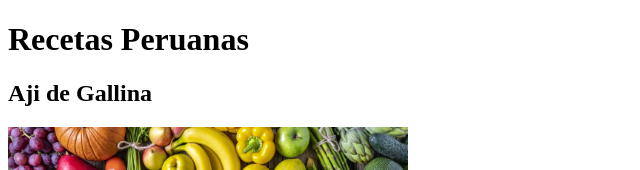
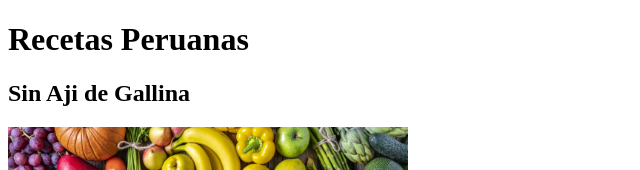
Before and after one commit to miwelvc/G19-Primero, a plain HTML site: page index.html in a window 1280 px wide. Shown: the top 170 px of the page, without its empty margins (0-640 px from the left). Drawn offline with Linux system fonts and the light colour scheme.

Commit message:
practicando

```diff
--- a/index.html
+++ b/index.html
@@ -10,7 +10,7 @@
         <h1> Recetas Peruanas</h1>
     </header>
     <section>
-        <h2> Aji de Gallina</h2>
+        <h2> Sin Aji de Gallina</h2>
         <img src="./img3.jpg" width="400" alt="400">
         <p> Delicious Food </p>
     </section>
```
